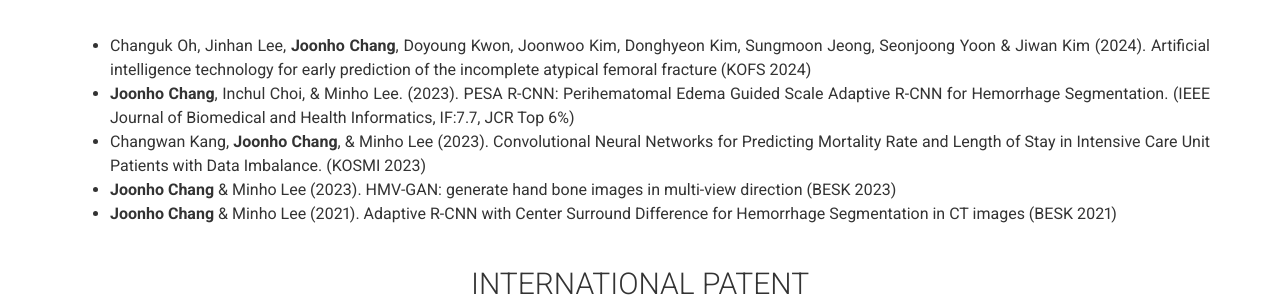
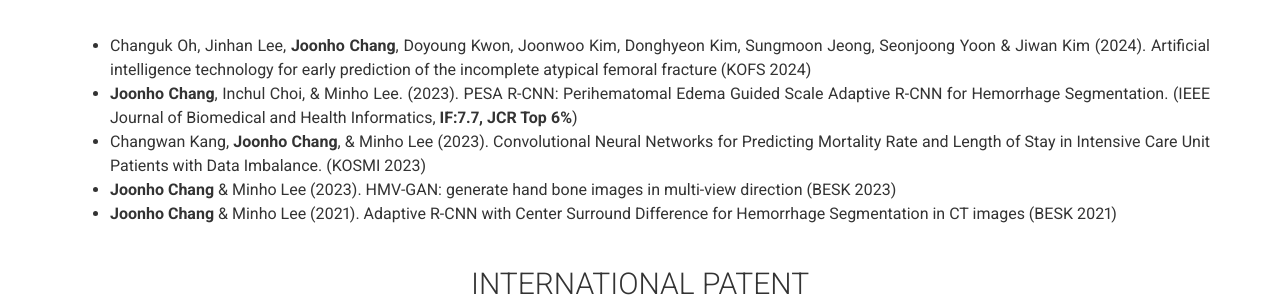
Before and after one commit to joonhozx/joonhozx.github.io, a Jekyll site: the page built from index.md, in a window 1280 px wide and 900 px high, scrolled down 827 px. Shown: the part 176-476 px from the top of the window. Built offline with Jekyll 4.4.1, drawn with Linux system fonts in a browser that asks for light colours; nearby versions of some CDN libraries.

Commit message:
Update _config.yml

```diff
--- a/_config.yml
+++ b/_config.yml
@@ -102,7 +102,7 @@ content:
     layout: text
     content: | # this will include new lines to allow paragraphs
       - Changuk Oh, Jinhan Lee, **Joonho Chang**, Doyoung Kwon, Joonwoo Kim, Donghyeon Kim, Sungmoon Jeong, Seonjoong Yoon & Jiwan Kim (2024). Artificial intelligence technology for early prediction of the incomplete atypical femoral fracture (KOFS 2024)
-      - **Joonho Chang**, Inchul Choi, & Minho Lee. (2023). PESA R-CNN: Perihematomal Edema Guided Scale Adaptive R-CNN for Hemorrhage Segmentation. (IEEE Journal of Biomedical and Health Informatics, IF:7.7, JCR Top 6%)
+      - **Joonho Chang**, Inchul Choi, & Minho Lee. (2023). PESA R-CNN: Perihematomal Edema Guided Scale Adaptive R-CNN for Hemorrhage Segmentation. (IEEE Journal of Biomedical and Health Informatics, **IF:7.7, JCR Top 6%**)
       - Changwan Kang, **Joonho Chang**, & Minho Lee (2023). Convolutional Neural Networks for Predicting Mortality Rate and Length of Stay in Intensive Care Unit Patients with Data Imbalance. (KOSMI 2023)
       - **Joonho Chang** & Minho Lee (2023). HMV-GAN: generate hand bone images in multi-view direction (BESK 2023)
       - **Joonho Chang** & Minho Lee (2021). Adaptive R-CNN with Center Surround Difference for Hemorrhage Segmentation in CT images (BESK 2021)
```
